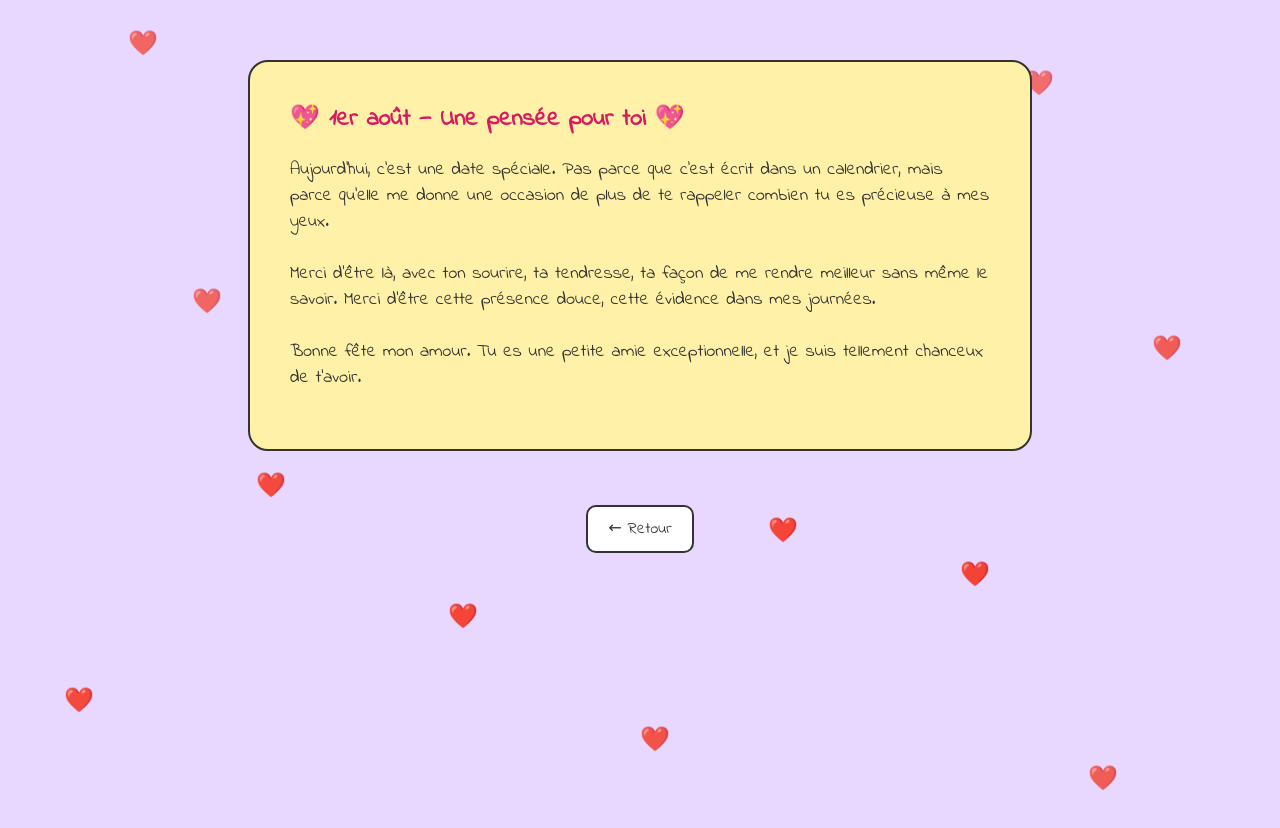
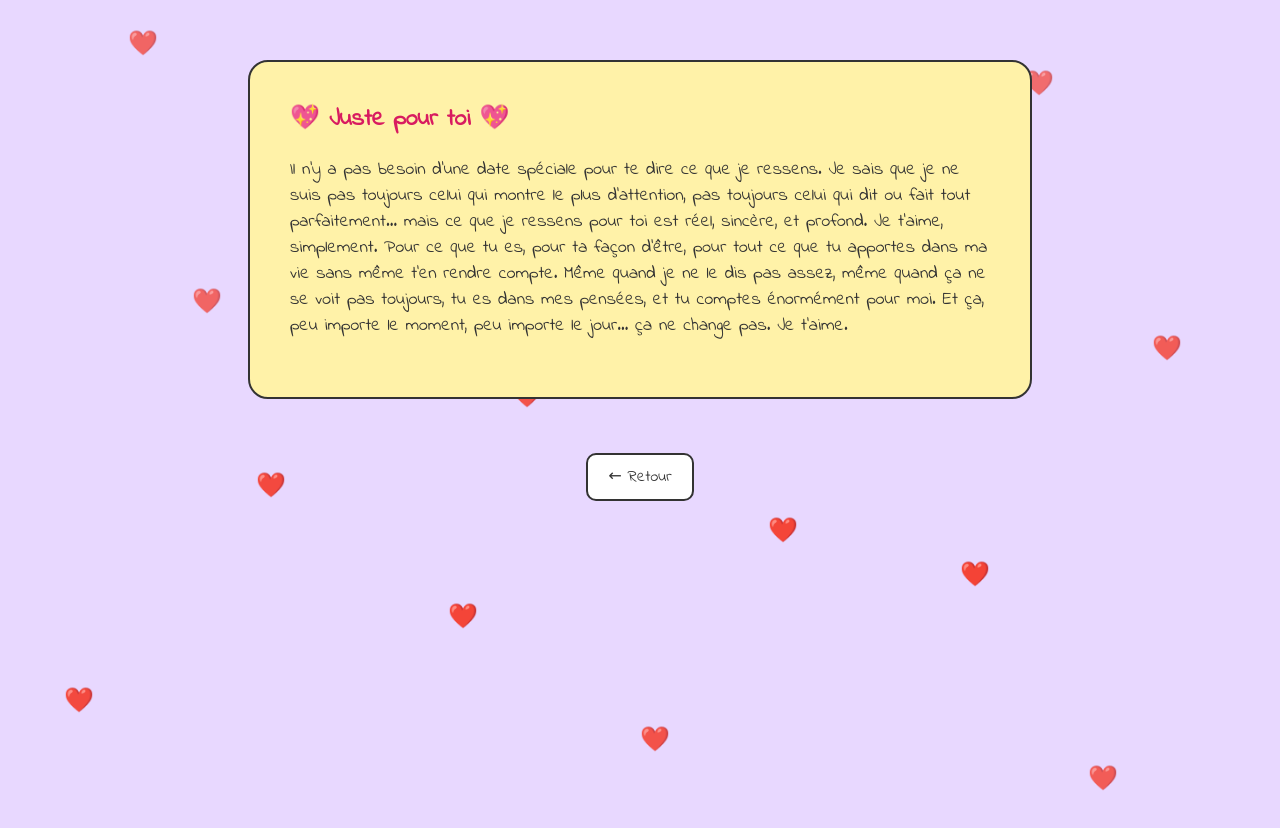
Before and after one commit to Thorswil/cliquedessus, a plain HTML site: page message.html in a window 1280 px wide. Drawn offline with Linux system fonts and the light colour scheme.

Commit message:
Update message.html

```diff
--- a/message.html
+++ b/message.html
@@ -26,21 +26,19 @@
   <div class="heart heart15" style="top: 90%; left: 85%;">❤️</div>
 
   <div class="message-box">
-    <h2>💖 1er août — Une pensée pour toi 💖</h2>
+    <h2>💖 Juste pour toi 💖</h2>
     <p>
-        Aujourd’hui, c’est une date spéciale.
-        Pas parce que c’est écrit dans un calendrier,
-        mais parce qu’elle me donne une occasion de plus
-        de te rappeler combien tu es précieuse à mes yeux.
-        <br><br>
-        Merci d’être là, avec ton sourire, ta tendresse,
-        ta façon de me rendre meilleur sans même le savoir.
-        Merci d’être cette présence douce,
-        cette évidence dans mes journées.
-        <br><br>
-        Bonne fête mon amour.
-        Tu es une petite amie exceptionnelle,
-        et je suis tellement chanceux de t’avoir.
+        Il n’y a pas besoin d’une date spéciale pour te dire ce que je ressens.
+
+        Je sais que je ne suis pas toujours celui qui montre le plus d’attention, pas toujours celui qui dit ou fait tout parfaitement… mais ce que je ressens pour toi est réel, sincère, et profond.
+
+        Je t’aime, simplement.
+        Pour ce que tu es, pour ta façon d’être, pour tout ce que tu apportes dans ma vie sans même t’en rendre compte.
+
+        Même quand je ne le dis pas assez, même quand ça ne se voit pas toujours, tu es dans mes pensées, et tu comptes énormément pour moi.
+
+        Et ça, peu importe le moment, peu importe le jour… ça ne change pas.
+        Je t’aime.
     </p>
   </div>
 
```
